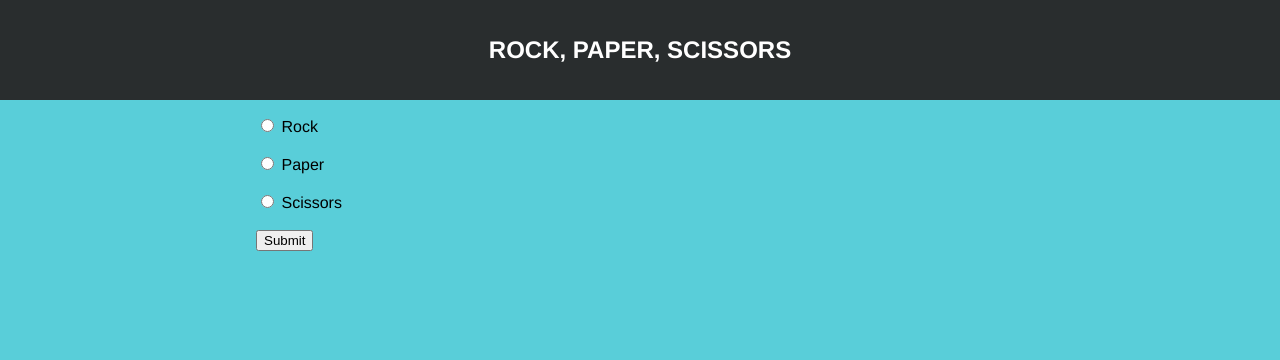
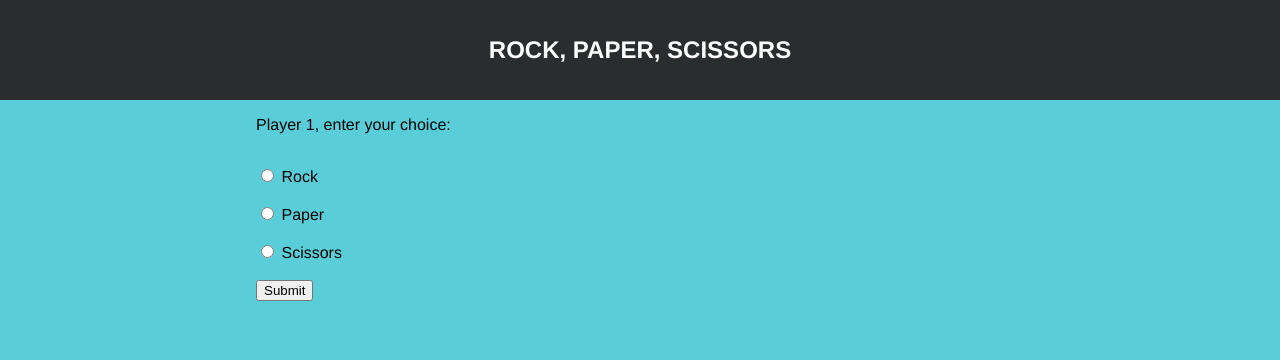
Before and after one commit to Casplen/week_3_homework, a Python web app: template templates/player1choice.html in a window 1280 px wide. Shown: the top 360 px of the page. Run offline with Jinja, Linux system fonts and the light colour scheme; the template is opened without the code that fills it, so the values that code supplies are empty.

Commit message:
Clarified rules

```diff
--- a/templates/player1choice.html
+++ b/templates/player1choice.html
@@ -1,6 +1,7 @@
 {% extends "base.html" %}
 {% block content %}
     <main>
+        <p>Player 1, enter your choice:</p>
         <form action="/player1choice" method="POST" class="player-choice">
             <div>
             <input type="radio" id="rock" name="player_1_choice" value="rock"></input>
--- a/templates/player2choice.html
+++ b/templates/player2choice.html
@@ -2,6 +2,7 @@
 
 {% block content %}
     <main>
+        <p>Player 2, enter your choice:</p>
         <form action="/player2choice" method="POST" class="player-choice">
             <input type="radio" id="rock" name="player_2_choice" value="rock"></input>
             <label for="rock">Rock</label>
```
